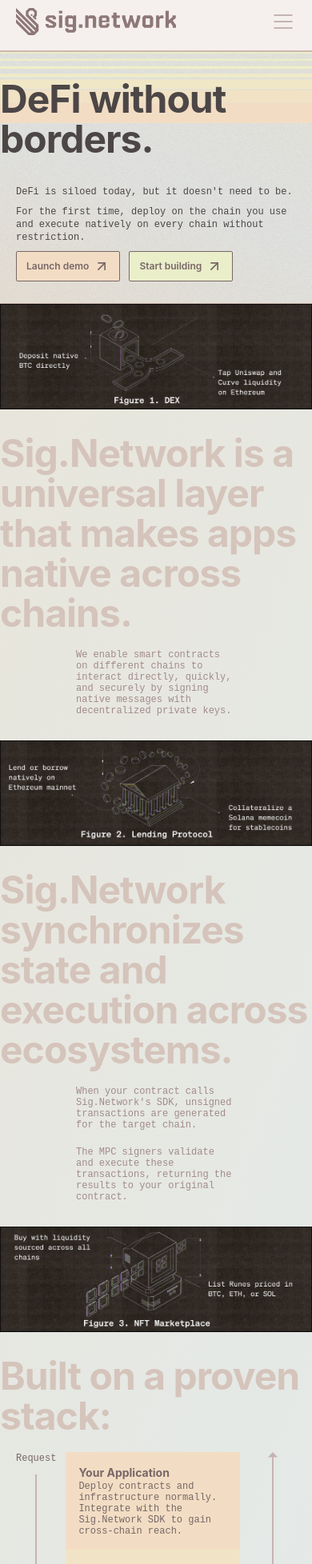
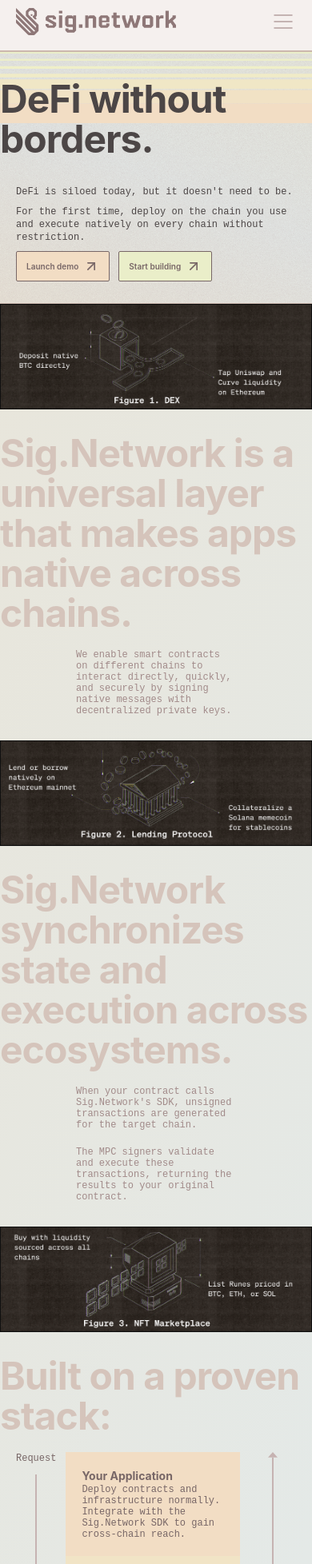
Before and after one commit to sig-net/landing-page-v2, a React (Vite) app: page / in a window 390 px wide. Shown: the part 40-1996 px from the top of the page at 80% size. Built offline with nearby package versions, Linux system fonts and the light colour scheme.

Commit message:
More styles

```diff
--- a/src/components/ArrowButton.tsx
+++ b/src/components/ArrowButton.tsx
@@ -14,10 +14,16 @@
   pastel: 'bg-pastels-polar-200 text-dark-neutral-400',
 }
 
-const ArrowButton = ({ children, className = '', variant, href, external }: ArrowButtonProps) => (
+const ArrowButton = ({
+  children,
+  className = '',
+  variant,
+  href,
+  external,
+}: ArrowButtonProps) => (
   <a
     href={href}
-    className={`border-dark-neutral-400 flex items-center gap-1.5 rounded-[2px] border px-3 py-2 font-sans text-xs leading-4 font-semibold transition hover:opacity-90 md:px-5 md:py-3 md:text-base md:leading-6 ${variantClasses[variant]} ${className}`.trim()}
+    className={`border-dark-neutral-400 flex items-center gap-1.5 rounded-[2px] border px-3 py-2 font-sans text-[10px] leading-[15px] font-semibold md:px-[18px] md:py-[12px] md:text-[16px] md:leading-[24px] ${variantClasses[variant]} ${className}`.trim()}
     {...(external && { target: '_blank', rel: 'noopener noreferrer' })}
   >
     {children}
--- a/src/components/Navigation.tsx
+++ b/src/components/Navigation.tsx
@@ -96,7 +96,7 @@
             >
               <a
                 href={item.href}
-                className="text-dark-neutral-500 text-sm leading-5 font-medium"
+                className="text-dark-neutral-500 text-[14px] leading-[20px] font-medium"
                 {...(item.external && { target: '_blank', rel: 'noopener noreferrer' })}
               >
                 {item.label}
--- a/src/components/ReleasesSection.tsx
+++ b/src/components/ReleasesSection.tsx
@@ -28,7 +28,7 @@
       {releases.map((release, index) => (
         <div
           key={release.date}
-          className={`border-border-divider flex flex-col gap-1 border-b pt-2 pb-3 md:flex-row md:gap-10 md:pt-6 md:pb-10 ${index === 0 ? 'border-t md:border-t-4' : ''}`}
+          className={`border-border-divider flex flex-col gap-2 border-b pt-2 pb-3 md:flex-row md:gap-10 md:pt-6 md:pb-10 ${index === 0 ? 'border-t md:border-t-4' : ''}`}
         >
           <div className="flex shrink-0 flex-col items-start gap-1 md:gap-2.5">
             <span
--- a/src/components/StackSection.tsx
+++ b/src/components/StackSection.tsx
@@ -112,7 +112,7 @@
         <StackDivider label="Request" vertical />
         <div className="grid flex-1 grid-cols-1">
           {steps.map((step) => (
-            <div key={step.title} className={`text-dark-neutral-400 p-4 ${step.tone}`}>
+            <div key={step.title} className={`text-dark-neutral-400 p-5 ${step.tone}`}>
               <h3 className="font-sans text-[14px] leading-[20px] font-bold">
                 {step.title}
               </h3>
```
